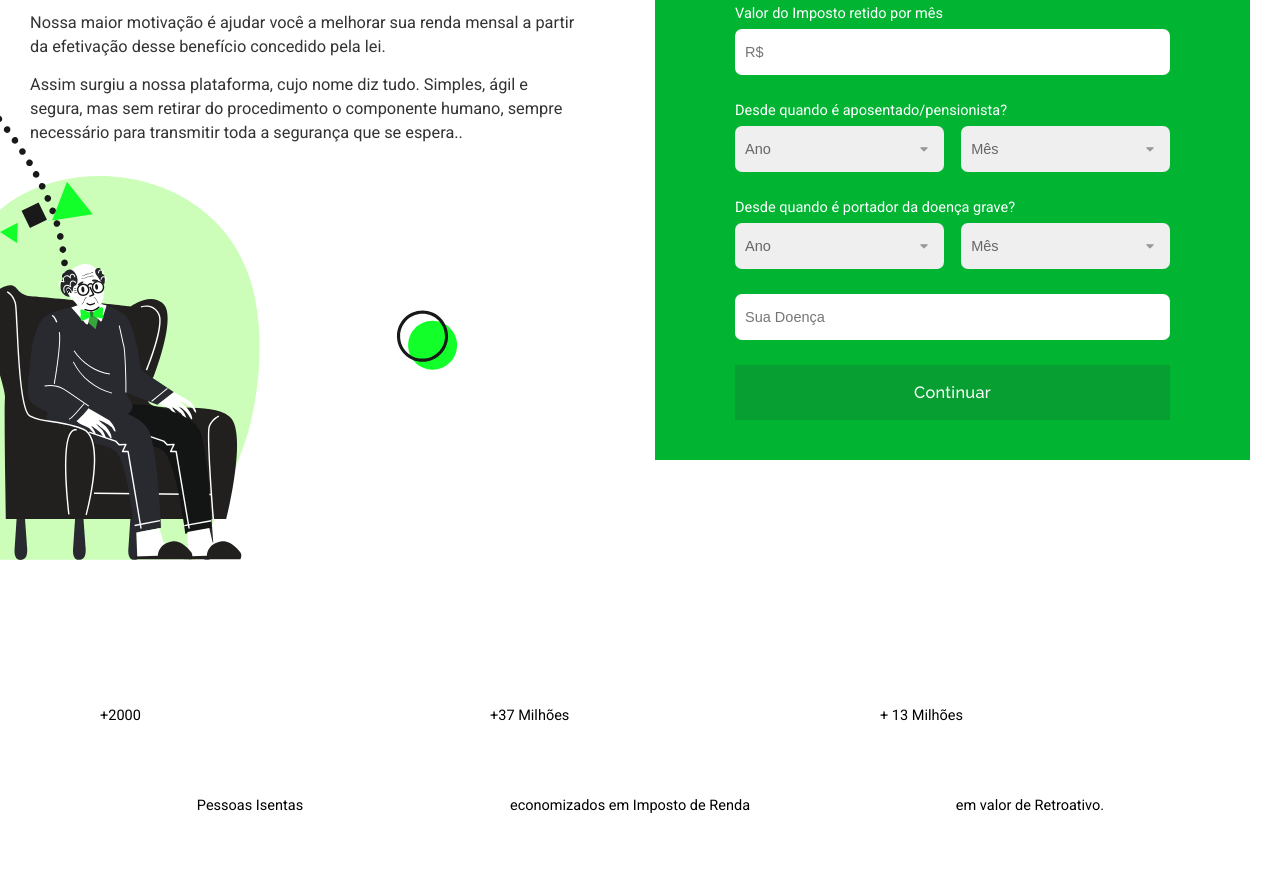
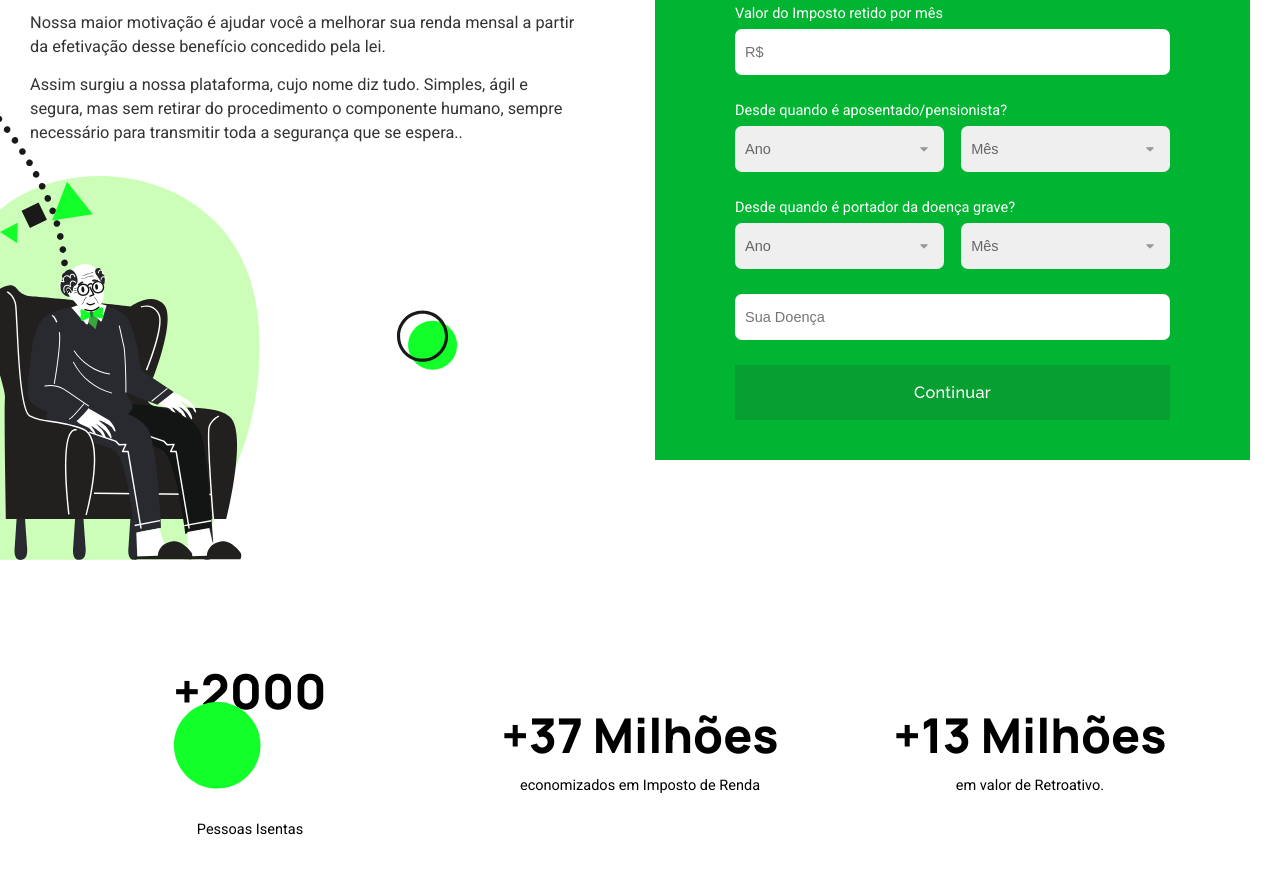
Before and after one commit to nvdata/Isentei-novo, a plain HTML site: page index.html in a window 1280 px wide. Shown: the part 1731-2604 px from the top of the page. Drawn offline with nearby package versions, Linux system fonts and the light colour scheme.

```diff
--- a/assets/sass/components/_menu.scss
+++ b/assets/sass/components/_menu.scss
@@ -21,7 +21,7 @@
     --color-links: #{$cor-preto-1};
     --color-links-hover:#{$cor-verde-1};
     --weight-links: 500;
-    --font-links: 1.25rem;
+    --font-links: calc(13px + 0.4rem);
 
     /* BOTAO */
     --btn-bg: transparent;
@@ -529,3 +529,11 @@
         }
     }
 }
+
+.menu__open .menu__mobile a {
+    font-weight: 500;
+}
+
+.menu__mobile .mbnu__btn {
+    border: initial !important;
+}
--- a/assets/sass/components/_number.scss
+++ b/assets/sass/components/_number.scss
@@ -15,46 +15,24 @@
 
         @include d(m) {
             grid-template-columns: 1fr;
-            row-gap: 30px;
+            row-gap: 50px;
 
         }
 
     }
 
     &__item {
-        display: flex;
-        flex-direction: column;
+        display: grid;
+        gap: 30px;
 
-        &:nth-child(2) {
-            @include d(m) {
-                position: relative;
-                left: 15px;
-            }
-
-            p {
-                left: -10px;
-                position: relative;
-            }
-        }
 
 
         .img__container {
+            margin: 0 auto;
+            transition: all .3s ease;
+            font-family: "Manrope";
+            font-size: 48px;
             position: relative;
-            width: 300px;
-            height: 90px;
-            margin: 0 auto;
-
-
-            @include d(m) {
-                width: 260px;
-            }
-
-            img {
-                position: absolute;
-                @include inset;
-                margin: auto;
-            }
-
         }
 
         p {
--- a/assets/sass/pages/_page__quem-somos.scss
+++ b/assets/sass/pages/_page__quem-somos.scss
@@ -31,6 +31,8 @@
             p {
                 max-width: rem(705);
                 color: $cor-cinza-1;
+                font-size: rem(18);
+
             }
 
 
@@ -292,6 +294,20 @@
             display: inline-block;
             letter-spacing: -0.3px;
         }
+
+        .btn__container {
+            @include botaoIsentei;
+
+            @include d(m) {
+                width: 100%;
+                justify-content: center;
+                margin-bottom: 40px;
+            }
+
+            .btn {
+                padding: 14px 30px;
+            }
+        }
     }
 
     .orna {
--- a/index.html
+++ b/index.html
@@ -1354,14 +1354,16 @@
 
                     <div class="number__item">
                         <div class="img__container number__2000">
-                            +2000
+                            +<span data-value="2000">2000</span>
+                            <img src="assets/img/orna/ball-1.svg" alt="ornamento">
                         </div>
                         <p>Pessoas Isentas</p>
                     </div>
 
                     <div class="number__item">
                         <div class="img__container number__37">
-                            +37 Milhões
+                            +<span data-value="37">37 </span>
+                            Milhões
                         </div>
                         <p>economizados em Imposto de Renda</p>
                     </div>
@@ -1369,9 +1371,8 @@
                     <div class="number__item">
 
                         <div class="img__container number__13">
-                            + 13 Milhões
+                            +<span data-value="13">13</span> Milhões
                         </div>
-
                         <p>em valor de Retroativo.</p>
                     </div>
                 </div>
@@ -1756,20 +1757,42 @@
 
 
         }); */
-
-        function numeroCresce(minimo, maximo) {
-            // let numero3 = document.querySelector(".item__3 h4 span")
-            // var min = minimo;
-            // var max = maximo;
-            // var duracao3 = 1000; // 5 segundos
-
-            // for (var i = min; i <= max; i++) {
-            //     setTimeout(function (nr) {
-            //         numero3.innerHTML = nr;
-            //     }, i * duracao3 / max3, i);
-            // }
-            console.log("oi");
+        const sectionNumber = document.querySelector(".number");
+
+        function numeroCresce() {
+            if (sectionNumber.classList.contains("passou") && !sectionNumber.classList.contains("terminou")) {
+                let numeros = document.querySelectorAll(".number .number__item span")
+
+                numeros.forEach((i) => {
+
+                    var min = 0;
+                    var max = i.dataset.value;
+                    var duracao = 1000; // 5 segundos
+
+                    for (var n = min; n <= max; n++) {
+                        setTimeout(function (nr) {
+                            i.innerHTML = nr;
+                        }, n * duracao / max, n);
+                    }
+
+                })
+                sectionNumber.classList.add("terminou")
+
+
+            }
+
         }
+
+        function chegouNaSecao() {
+            const sectionTop = sectionNumber.getBoundingClientRect().top;
+            if (sectionTop < 500) {
+                sectionNumber.classList.add("passou")
+                numeroCresce()
+
+            }
+
+        }
+        window.addEventListener("scroll", chegouNaSecao)
     </script>
 
 
```
Also changed, not shown: quem-somos.html (+10 -3 lines), assets/css/style.comp.css, assets/img/orna/ball-1.svg (added), 1 other file.
